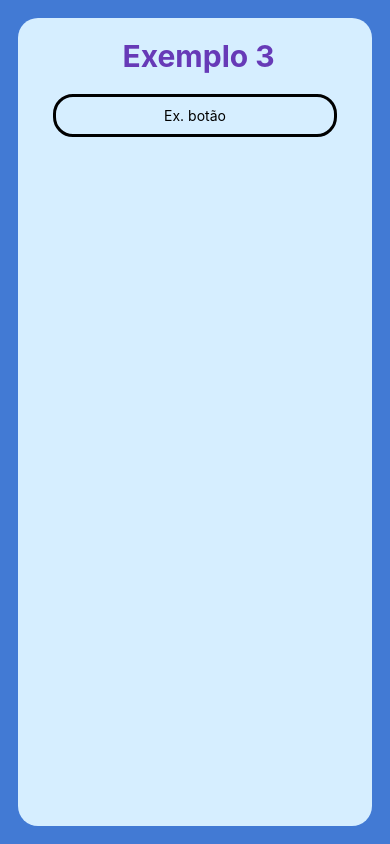
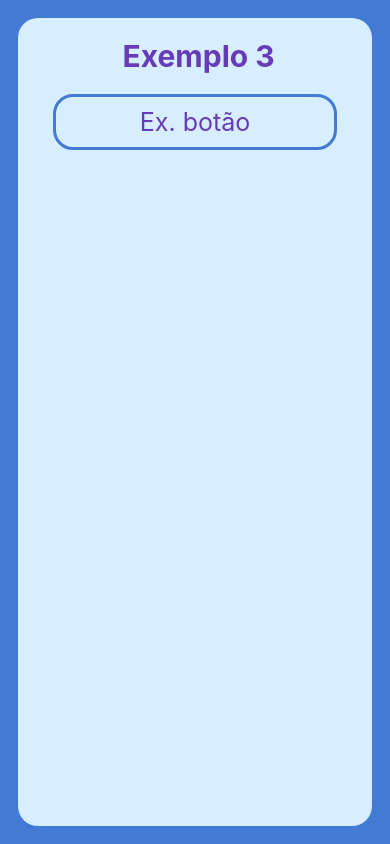
Before and after one commit to Pedrox23/aula_expo_0, a React Native app: screen / in a window 390 px wide. Built offline with nearby package versions, Linux system fonts and the light colour scheme.

Commit message:
aula 07-05

```diff
--- a/components/exemplo_3/index.js
+++ b/components/exemplo_3/index.js
@@ -1,14 +1,20 @@
-import {View, Text, Pressable} from 'react-native';
+import { View, Text, Pressable } from 'react-native';
 
 import styles from './styles';
 
- function exemplo_3 () {
-    return(
+function exemplo_3() {
+    return (
         <View style={styles.container}>
             <Text style={styles.titulo}> Exemplo 3</Text>
-        <Pressable onPress={() => alert('Oi')} style={styles.botao}>
-        <Text>Ex. botão</Text>
-        </Pressable>
+            <Pressable
+                onPress={() => alert('Oi')}
+                style={({pressed}) => pressed ?
+                [styles.botao, styles.botaoPress]
+                :
+                styles.botao}
+            >
+                <Text style={styles.txtBotao}>Ex. botão</Text>
+            </Pressable>
 
         </View>
 
--- a/components/exemplo_3/styles.js
+++ b/components/exemplo_3/styles.js
@@ -20,7 +20,15 @@
         width: '80%',
         borderRadius: 20,
         alignItems: 'center',
-    }
+        borderColor: '#427ad4',
+    },
+    txtBotao:{
+        fontSize: 25,
+        color: '#673AB7',
+    },
+    botaoPress:{
+        backgroundColor: 'white',
+    },
 
 });
 
```
